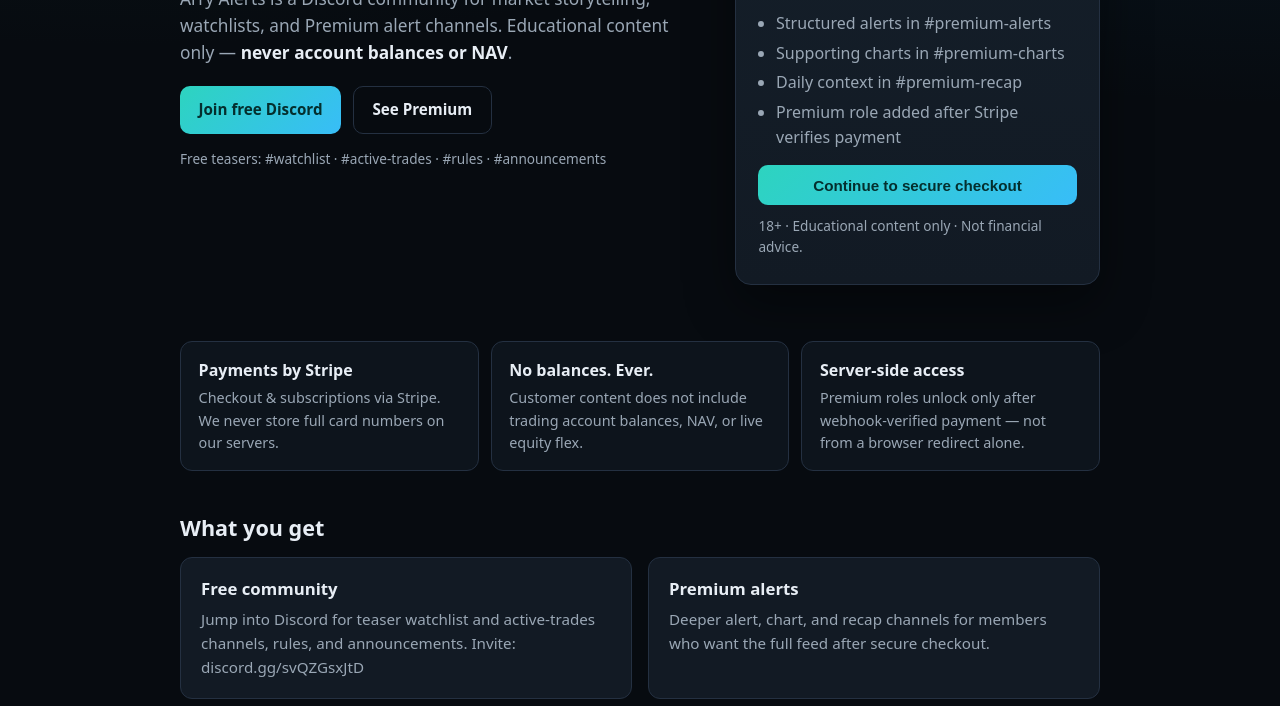
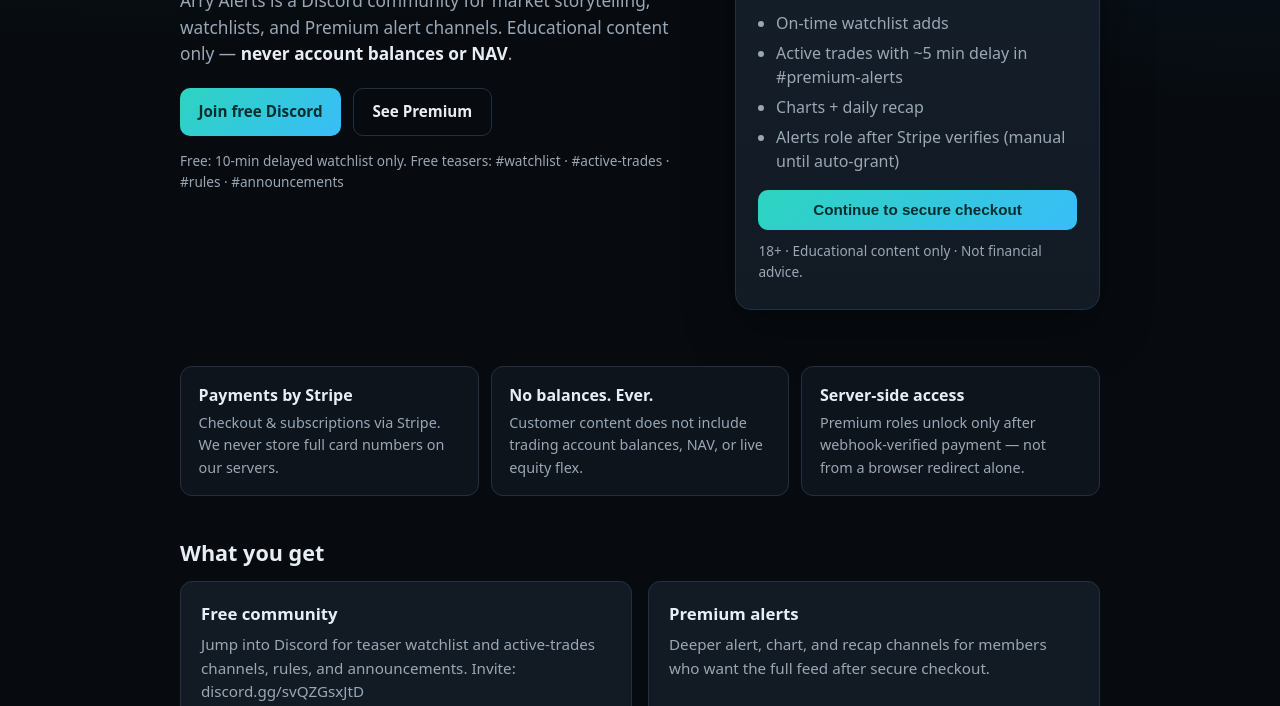
Before and after one commit to asontaevans/arry-commerce, a website: page index.html in a window 1280 px wide. Shown: the part 394-1100 px from the top of the page. Drawn offline with Linux system fonts and the light colour scheme.

Commit message:
docs: reflect Free/Alerts/VIP delay tiers on landing

```diff
--- a/index.html
+++ b/index.html
@@ -137,7 +137,7 @@
           <a class="btn btn-primary" href="https://discord.gg/svQZGsxJtD" target="_blank" rel="noopener">Join free Discord</a>
           <a class="btn btn-ghost" href="#premium">See Premium</a>
         </div>
-        <p class="fine">Free teasers: #watchlist · #active-trades · #rules · #announcements</p>
+        <p class="fine">Free: 10-min delayed watchlist only. Free teasers: #watchlist · #active-trades · #rules · #announcements</p>
       </div>
 
       <aside class="panel" id="premium">
@@ -147,10 +147,10 @@
         <p class="muted" style="margin-top:0.5rem">Want real-time + VIP channels? <a href="https://buy.stripe.com/6oU9AT3WVbpG6Wkgkh7EQ02">VIP $29/mo</a></p>
         <p class="fine" style="margin-top:0">7 days free, then $5/mo. Upgrade to VIP anytime for real-time alerts.</p>
         <ul>
-          <li>Structured alerts in #premium-alerts</li>
-          <li>Supporting charts in #premium-charts</li>
-          <li>Daily context in #premium-recap</li>
-          <li>Premium role added after Stripe verifies payment</li>
+          <li>On-time watchlist adds</li>
+          <li>Active trades with ~5 min delay in #premium-alerts</li>
+          <li>Charts + daily recap</li>
+          <li>Alerts role after Stripe verifies (manual until auto-grant)</li>
         </ul>
         <button class="btn btn-primary" id="buy-alerts" type="button" style="width:100%">Continue to secure checkout</button>
         <p class="fine" style="margin:.65rem 0 0">18+ · Educational content only · Not financial advice.</p>
```
Also changed, not shown: public/index.html (+5 -5 lines).
